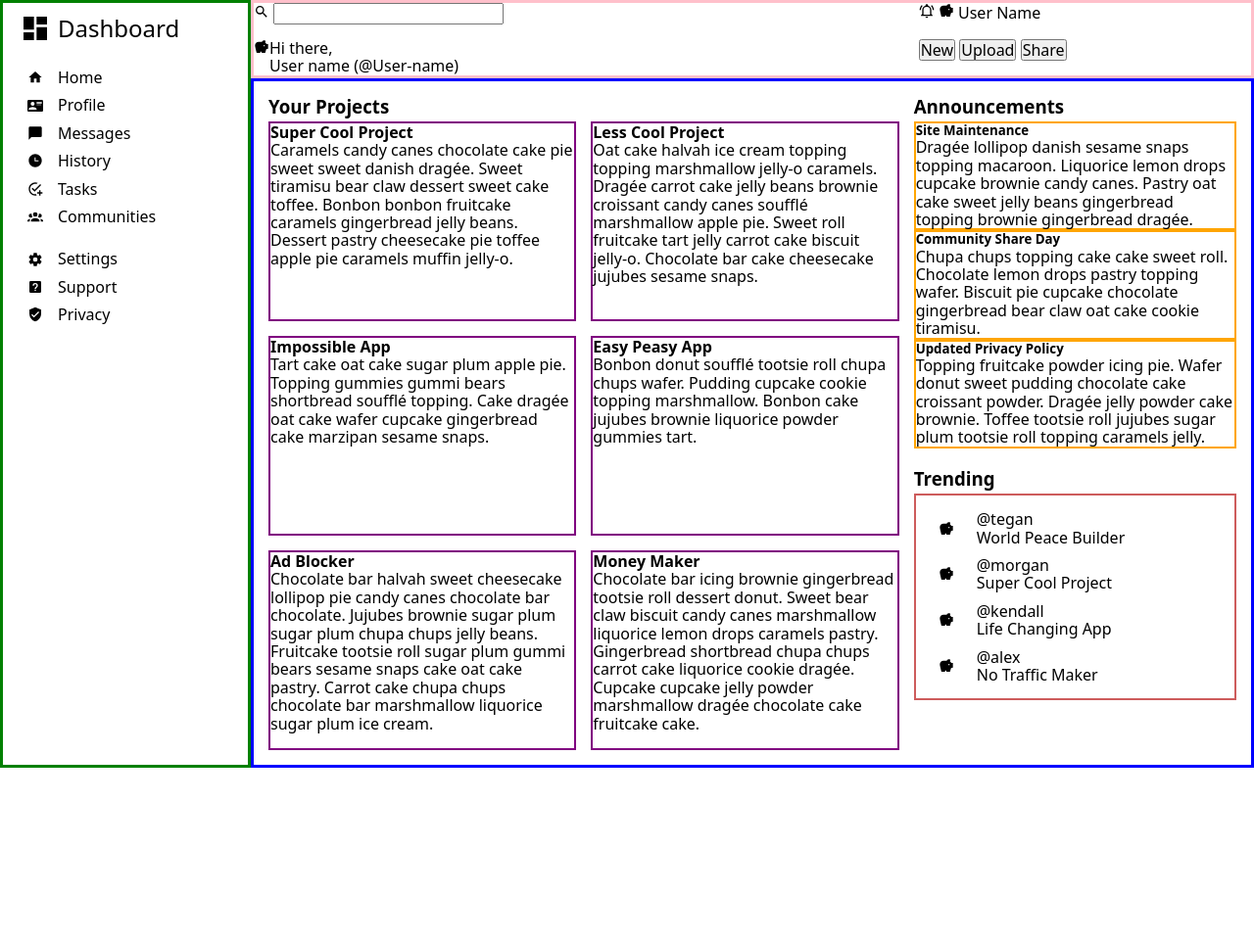
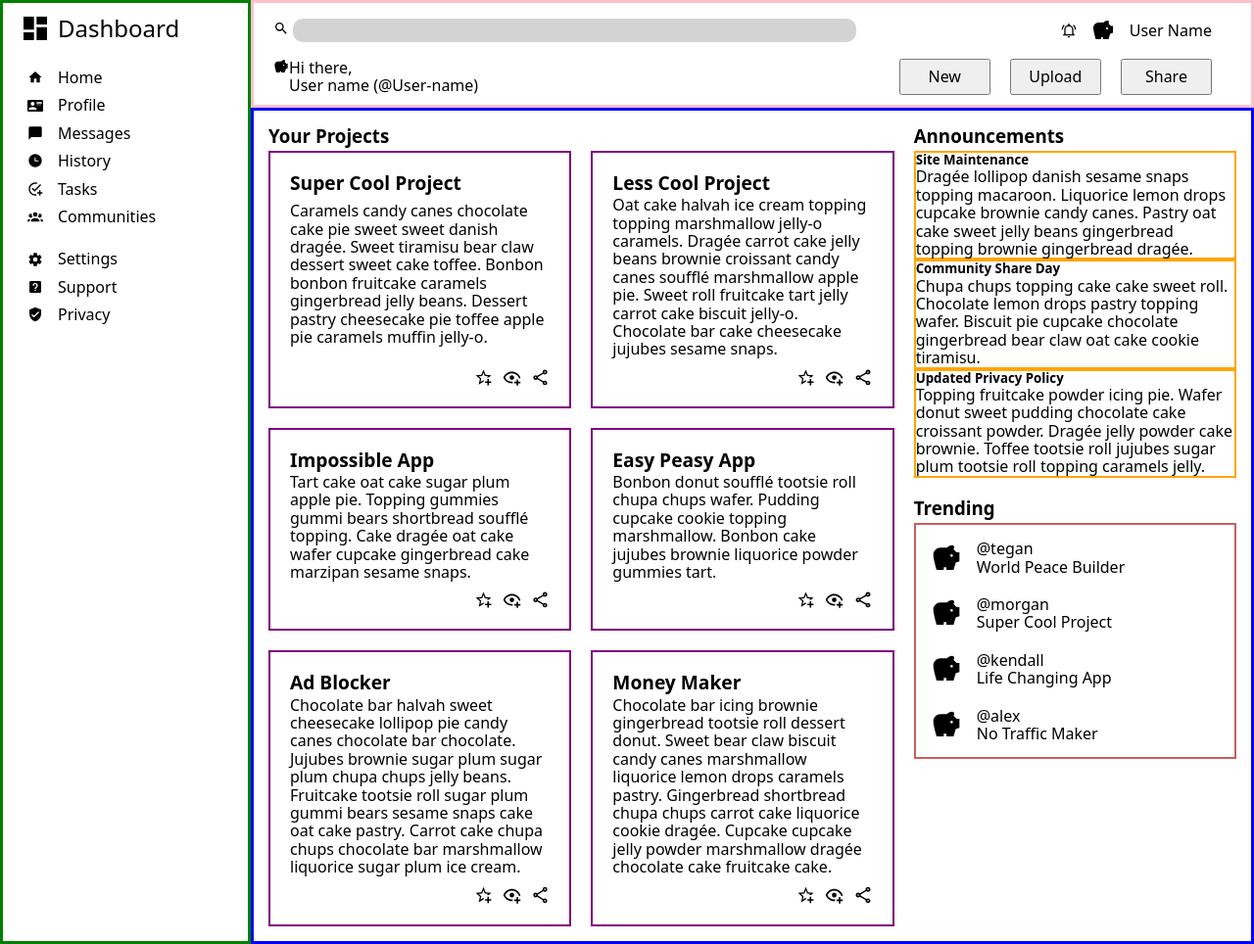
Before and after one commit to Eishalex2/admin-dashboard, a plain HTML site: page index.html in a window 1280 px wide. Shown: the whole page at 98% size. Before the commit the page ends 800 px from the top, so only its background shows below. Drawn offline with Linux system fonts and the light colour scheme.

Commit message:
wip: complete placement and look of search branch
Working on styling header piece. Also, I removed the set height on the
card items under content. I decided that I wanted them to be able to
change sizes based on content and not all be uniform. Added the star,
eye, and share buttons to the cards.

```diff
--- a/index.html
+++ b/index.html
@@ -95,6 +95,13 @@
             Bonbon bonbon fruitcake caramels gingerbread jelly beans.
             Dessert pastry cheesecake pie toffee apple pie caramels muffin
             jelly-o.</p>
+            <div class="card-icons">
+              <img src="/icons/star-plus-outline.svg" alt="Favorite
+              icon">
+              <img src="/icons/eye-plus-outline.svg" alt="View more
+              icon">
+              <img src="/icons/share-variant-outline.svg" alt="Share icon">
+            </div>
           </div>
           <div class="card">
             <h4>Less Cool Project</h4>
@@ -103,18 +110,39 @@
             croissant candy canes soufflé marshmallow apple pie. Sweet
             roll fruitcake tart jelly carrot cake biscuit jelly-o.
             Chocolate bar cake cheesecake jujubes sesame snaps.</p>
+            <div class="card-icons">
+              <img src="/icons/star-plus-outline.svg" alt="Favorite
+              icon">
+              <img src="/icons/eye-plus-outline.svg" alt="View more
+              icon">
+              <img src="/icons/share-variant-outline.svg" alt="Share icon">
+            </div>
           </div>
           <div class="card">
             <h4>Impossible App</h4>
             <p>Tart cake oat cake sugar plum apple pie. Topping gummies
             gummi bears shortbread soufflé topping. Cake dragée oat cake
             wafer cupcake gingerbread cake marzipan sesame snaps.</p>
+            <div class="card-icons">
+              <img src="/icons/star-plus-outline.svg" alt="Favorite
+              icon">
+              <img src="/icons/eye-plus-outline.svg" alt="View more
+              icon">
+              <img src="/icons/share-variant-outline.svg" alt="Share icon">
+            </div>
           </div>
           <div class="card">
             <h4>Easy Peasy App</h4>
             <p>Bonbon donut soufflé tootsie roll chupa chups wafer.
             Pudding cupcake cookie topping marshmallow. Bonbon cake
             jujubes brownie liquorice powder gummies tart.</p>
+            <div class="card-icons">
+              <img src="/icons/star-plus-outline.svg" alt="Favorite
+              icon">
+              <img src="/icons/eye-plus-outline.svg" alt="View more
+              icon">
+              <img src="/icons/share-variant-outline.svg" alt="Share icon">
+            </div>
           </div>
           <div class="card">
             <h4>Ad Blocker</h4>
@@ -124,6 +152,13 @@
             sugar plum gummi bears sesame snaps cake oat cake pastry.
             Carrot cake chupa chups chocolate bar marshmallow liquorice
             sugar plum ice cream.</p>
+            <div class="card-icons">
+              <img src="/icons/star-plus-outline.svg" alt="Favorite
+              icon">
+              <img src="/icons/eye-plus-outline.svg" alt="View more
+              icon">
+              <img src="/icons/share-variant-outline.svg" alt="Share icon">
+            </div>
           </div>
           <div class="card">
             <h4>Money Maker</h4>
@@ -133,6 +168,13 @@
             chupa chups carrot cake liquorice cookie dragée. Cupcake
             cupcake jelly powder marshmallow dragée chocolate cake
             fruitcake cake.</p>
+            <div class="card-icons">
+              <img src="/icons/star-plus-outline.svg" alt="Favorite
+              icon">
+              <img src="/icons/eye-plus-outline.svg" alt="View more
+              icon">
+              <img src="/icons/share-variant-outline.svg" alt="Share icon">
+            </div>
           </div>
         </div>
       </div>
--- a/style.css
+++ b/style.css
@@ -10,6 +10,7 @@
 
 .header {
   border: 3px solid pink;
+  padding: 10px 40px 10px 20px;
 }
 
 .content {
@@ -59,11 +60,13 @@ img[alt^="Dashboard"] + li {
 .header {
   display: grid;
   grid-template-rows: repeat(2, 1fr);
+  gap: 10px;
 }
 
 .search-container {
   display: grid;
   grid-template-columns: 2fr 1fr;
+  align-items: center;
 }
 
 label,
@@ -75,9 +78,27 @@ label,
   display: flex;
 }
 
+.buttons {
+  display: grid;
+  grid-template-columns: repeat(3, 1fr);
+  justify-content: end;
+  gap: 20px;
+}
+
 .userinfo-container {
   display: grid;
   grid-template-columns: 2fr 1fr;
+}
+
+.profile {
+  display: flex;
+  justify-content: flex-end;
+  align-items: center;
+  gap: 15px;
+}
+
+.profile img[src*="pig"] {
+  height: 1.5rem;
 }
 
 .content {
@@ -88,18 +109,19 @@ label,
 
 .projects {
   grid-row: 1 / 3;
-  padding-right: 15px;
+  padding-right: 20px;
 }
 
 .cards {
   display: grid;
   grid-template-columns: repeat(auto-fit, minmax(250px, 1fr));
-  gap: 15px;
+  gap: 20px;
 }
 
 .card {
   border: 2px solid purple;
-  height: 200px;
+  padding: 20px;
+  display: grid;
 }
 
 .projects h3 {
@@ -120,7 +142,7 @@ label,
   border: 2px solid indianred;
   padding: 15px 15px 15px 0;
   display: grid;
-  row-gap: 10px;
+  row-gap: 20px;
 }
 
 .user {
@@ -137,3 +159,39 @@ label,
   grid-template-areas: 1fr 1fr;
   gap: 20px;
 }
+
+.user img {
+  height: 2rem;
+}
+
+.card-icons img {
+  height: 1.2rem;
+}
+
+.card-icons {
+  place-self: end;
+  display: flex;
+  gap: 10px;
+  margin-top: 10px;
+}
+
+.card h4 {
+  font-size: 1.2rem;
+  margin-bottom: 2px;
+}
+
+input[type="search"] {
+  background-color: lightgrey;
+  border: none;
+  border-radius: 10px;
+  line-height: 1.5rem;
+  appearance: none;
+  padding-left: 8px;
+  font-size: 1rem;
+  width: 90%
+}
+
+input[type="search"]:focus-visible {
+  border: 1px solid green;
+  outline: none;
+}
```
